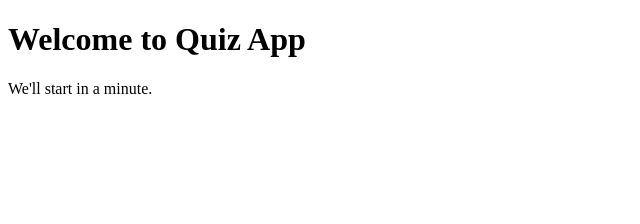
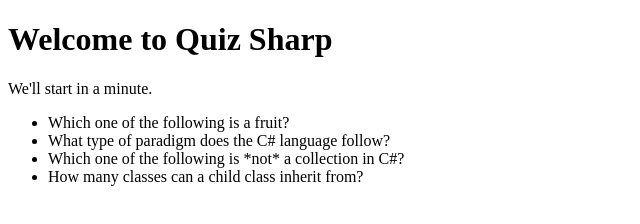
Before and after one commit to fcmendoza/quizapp, a plain HTML site: page index.html in a window 1280 px wide. Shown: the whole page, without its empty margins (0-640 px from the left). Drawn offline with nearby package versions, Linux system fonts and the light colour scheme.

Commit message:
Display simple list of questions on screen.

```diff
--- a/index.html
+++ b/index.html
@@ -1,11 +1,14 @@
 <!DOCTYPE html>
 <html>
     <head>
-        <title>Quiz App</title>
+        <title>Quiz Sharp</title>
+        <script src="https://code.jquery.com/jquery-3.4.1.min.js" integrity="sha256-CSXorXvZcTkaix6Yvo6HppcZGetbYMGWSFlBw8HfCJo=" crossorigin="anonymous"></script>
+        <script src="quiz_helper.js"></script>
+        <script src="main.js"></script>
     </head>
 <body>
 
-<h1>Welcome to Quiz App</h1>
+<h1>Welcome to Quiz Sharp</h1>
 
 <p>We'll start in a minute.</p>
 
--- /dev/null
+++ b/main.js
@@ -0,0 +1,20 @@
+(function($, window, document) {
+    console.log("hello");
+
+    $(function() {
+        var h = new helper();
+        var questions = h.questions;
+
+        var items = [];
+        $.each(questions, function(i, q) {
+            items.push( "<li id='" + q.id + "'>" + q.question + "</li>" );
+        });
+
+        console.log(items.length);
+
+        $("<ul/>", {
+            "class": "my-new-list",
+            html: items.join("")
+        }).appendTo("body");
+    });
+})(window.jQuery, window, document);
--- /dev/null
+++ b/quiz_helper.js
@@ -0,0 +1,41 @@
+class helper {
+    questions = [
+        {
+            "id": 1,
+            "question": "Which one of the following is a fruit?",
+            "options": [
+                {"number": 1, "answer": "Carrot"},
+                {"number": 2, "answer": "Pizza"},
+                {"number": 3, "answer": "Apple"}
+            ],
+            "answer_number": 3
+        }, {
+            "id": 2,
+            "question": "What type of paradigm does the C# language follow?",
+            "options": [
+                {"number": 1, "answer": "Procedural Programming"},
+                {"number": 2, "answer": "Object Oriented Programming"},
+                {"number": 3, "answer": "Functional Programming"}
+            ],
+            "answer_number": 2
+        }, {
+            "id": 3,
+            "question": "Which one of the following is *not* a collection in C#?",
+            "options": [
+                {"number": 1, "answer": "IEnumerable"},
+                {"number": 2, "answer": "IList"},
+                {"number": 3, "answer": "IDisposable"}
+            ],
+            "answer_number": 3
+        }, {
+            "id": 4,
+            "question": "How many classes can a child class inherit from?",
+            "options": [
+                {"number": 1, "answer": "One"},
+                {"number": 2, "answer": "Two"},
+                {"number": 3, "answer": "There's no limit"}
+            ],
+            "answer_number": 1
+        }
+    ];
+}
```
Also changed, not shown: 1 other file.
